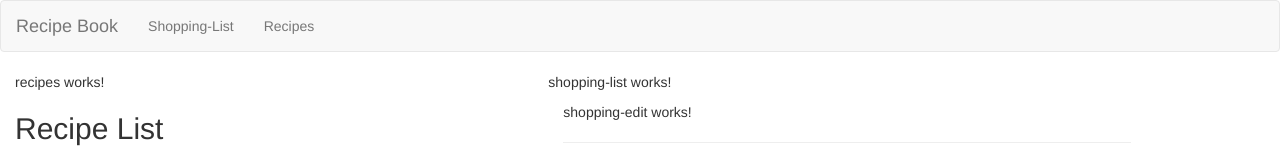
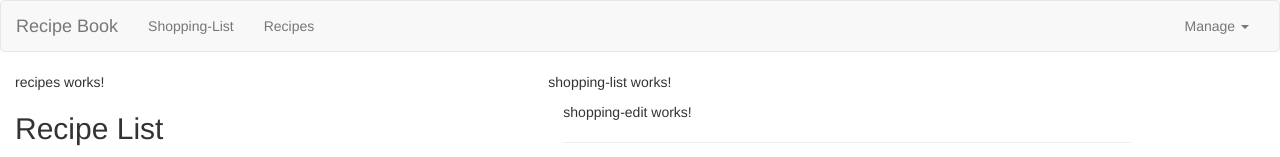
Before and after one commit to Eemelinen/Angular_shoppingList, an Angular app: page / in a window 1280 px wide. Shown: the top 157 px of the page. Built offline with nearby package versions, Linux system fonts and the light colour scheme.

Commit message:
dropdown menu added to navbar

```diff
--- a/src/app/header/header.component.html
+++ b/src/app/header/header.component.html
@@ -8,6 +8,15 @@
         <li><a href='#'>Shopping-List</a></li>
         <li><a href='#'>Recipes</a></li>
       </ul>
+      <ul class="nav navbar-nav navbar-right">
+        <li class="dropdown">
+          <a href="#" class="dropdown-toggle" role='button'>Manage <span class="caret"></span></a>
+          <ul class="dropdown-menu">
+            <li href='#'>Save Data</li>
+            <li href='#'>Fetch Data</li>
+          </ul>
+        </li>
+      </ul>
     </div>
   </div>
 </nav>
```
